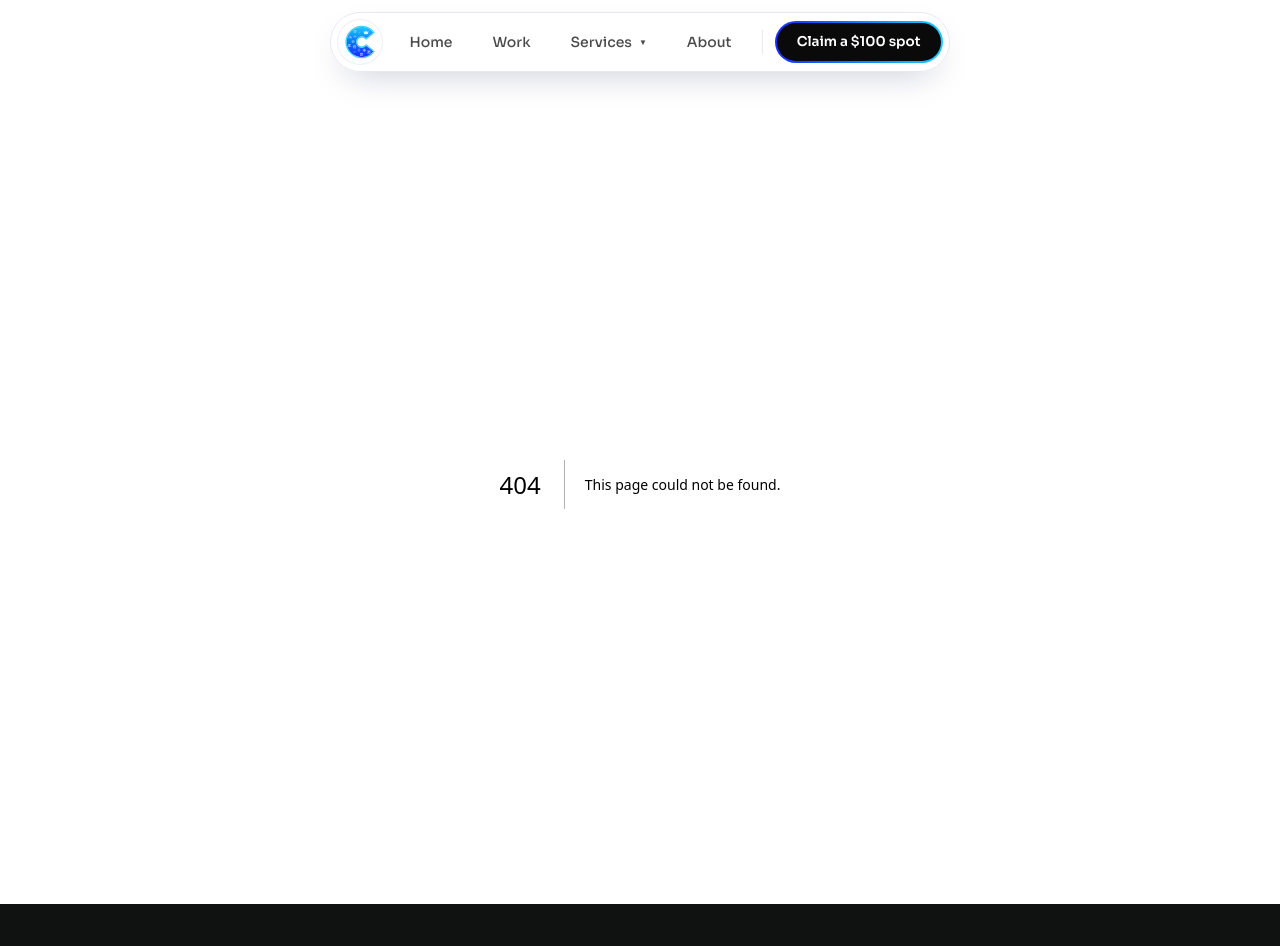
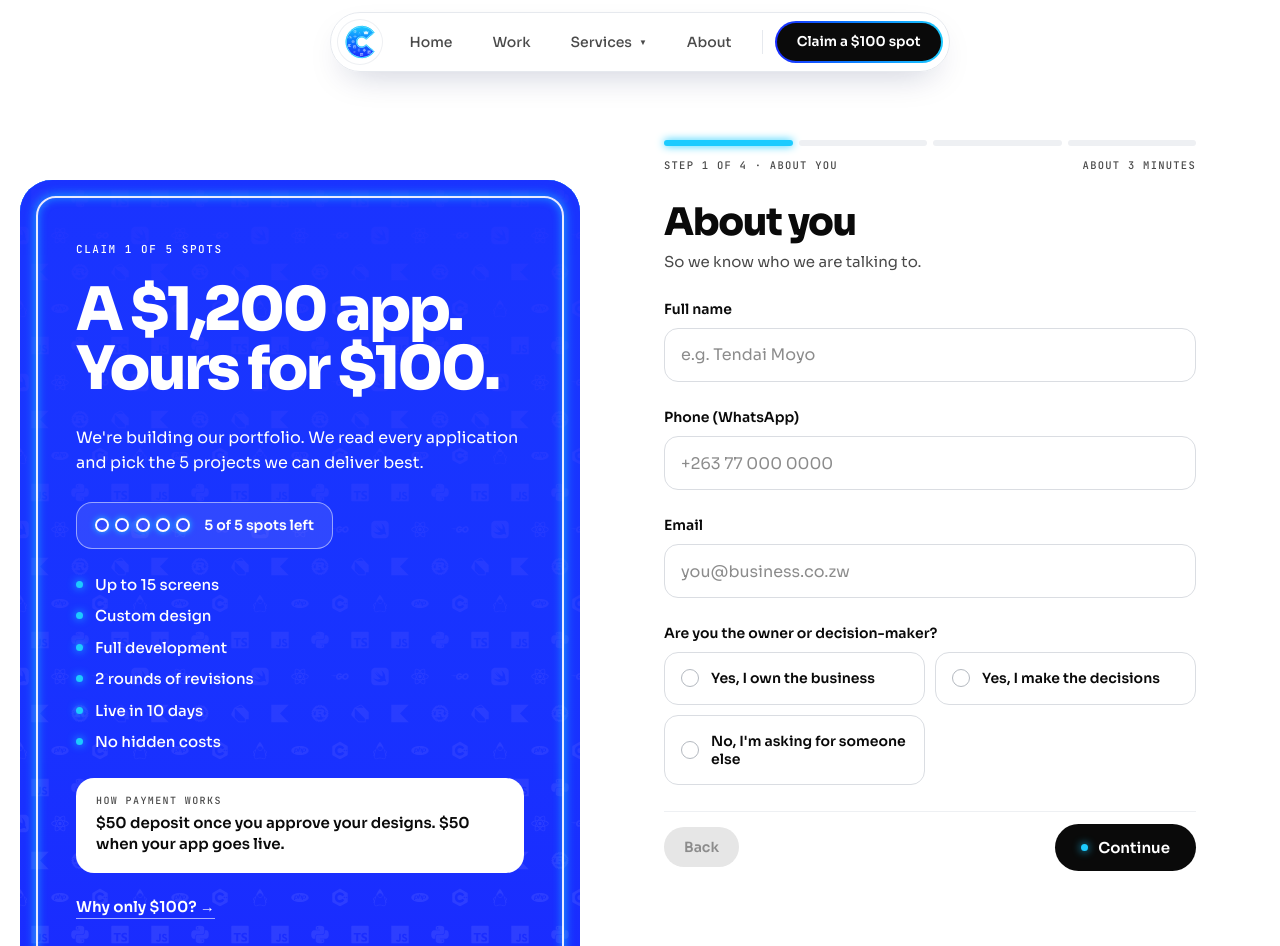
Before and after one commit to Christus-Veritas-Technologies/Christus-Veritas-Technologies, a Next.js app in the folder apps/web/: page /claim in a window 1280 px wide. Before the commit this address had no page. Shown: the top 946 px of the page. Built offline with nearby package versions, Linux system fonts and the light colour scheme.

Commit message:
feat(web): add claim page and claim API route

```diff
--- /dev/null
+++ b/apps/web/src/app/api/claim/route.ts
@@ -0,0 +1,8 @@
+import { NextResponse } from "next/server";
+
+/** Receives claim-form answers. Wire this to email, a sheet, a CRM or WhatsApp. */
+export async function POST(req: Request) {
+  const data = await req.json();
+  console.log("New $100 claim:", data);
+  return NextResponse.json({ ok: true });
+}
--- /dev/null
+++ b/apps/web/src/app/claim/page.tsx
@@ -0,0 +1,30 @@
+"use client";
+import { ClaimForm } from "@/components/site/ClaimForm";
+import { WhyModal } from "@/components/site/WhyModal";
+import { NeonPanel, Eyebrow, Dot } from "@/components/brand/Neon";
+import { SpotTracker } from "@/components/ui/Offer";
+import { offer } from "@/content/site";
+import { Reveal } from "@/components/ui/Reveal";
+import { Section } from "@/components/ui/Motion";
+import { c } from "@/lib/tokens";
+
+export default function Claim() {
+  return (
+    <Section className="grid grid-cols-1 gap-5 px-3 pb-3 sm:px-5 sm:pb-5 lg:grid-cols-[minmax(0,560px)_1fr]" style={{ minHeight: "calc(100dvh - 90px)", alignItems: "start" }}>
+      <NeonPanel radius={32} scrim="linear-gradient(to bottom, rgba(26,43,255,.95) 0%, rgba(26,43,255,.82) 100%)" className="lg:sticky lg:top-24">
+        <Reveal className="px-7 py-10 md:px-14 md:py-16" style={{ display: "flex", flexDirection: "column", gap: 26 }}>
+          <Eyebrow color="#FFF">Claim 1 of 5 spots</Eyebrow>
+          <h1 style={{ margin: 0, font: "800 clamp(36px, 5vw, 60px)/0.98 var(--font-sora), sans-serif", letterSpacing: "-0.045em" }}>A $1,200 app. Yours for $100.</h1>
+          <p style={{ margin: 0, font: "400 16px/1.6 var(--font-sora), sans-serif" }}>We're building our portfolio. We read every application and pick the 5 projects we can deliver best.</p>
+          <div style={{ alignSelf: "flex-start", padding: "14px 18px", background: "rgba(255,255,255,.1)", border: "1.5px solid rgba(255,255,255,.5)", borderRadius: 16 }}><SpotTracker left={offer.spotsLeft} onBlue /></div>
+          <div style={{ display: "flex", flexDirection: "column", gap: 12 }}>{offer.included.map((i) => <span key={i} style={{ display: "flex", alignItems: "center", gap: 12, font: "500 15px/1.3 var(--font-sora), sans-serif" }}><Dot />{i}</span>)}</div>
+          <div style={{ padding: "18px 20px", background: "#FFF", color: c.ink, borderRadius: 18, display: "flex", flexDirection: "column", gap: 6 }}><Eyebrow style={{ fontSize: 10 }}>How payment works</Eyebrow><span style={{ font: "600 15px/1.45 var(--font-sora), sans-serif" }}>{offer.payment}</span></div>
+          <WhyModal />
+        </Reveal>
+      </NeonPanel>
+      <Reveal delay={0.1} className="px-2 py-8 sm:px-6 md:py-14 lg:px-[clamp(24px,5vw,88px)]" style={{ maxWidth: 820 }}>
+        <ClaimForm onSubmit={async (data) => { await fetch("/api/claim", { method: "POST", headers: { "Content-Type": "application/json" }, body: JSON.stringify(data) }).catch(() => {}); }} />
+      </Reveal>
+    </Section>
+  );
+}
```
